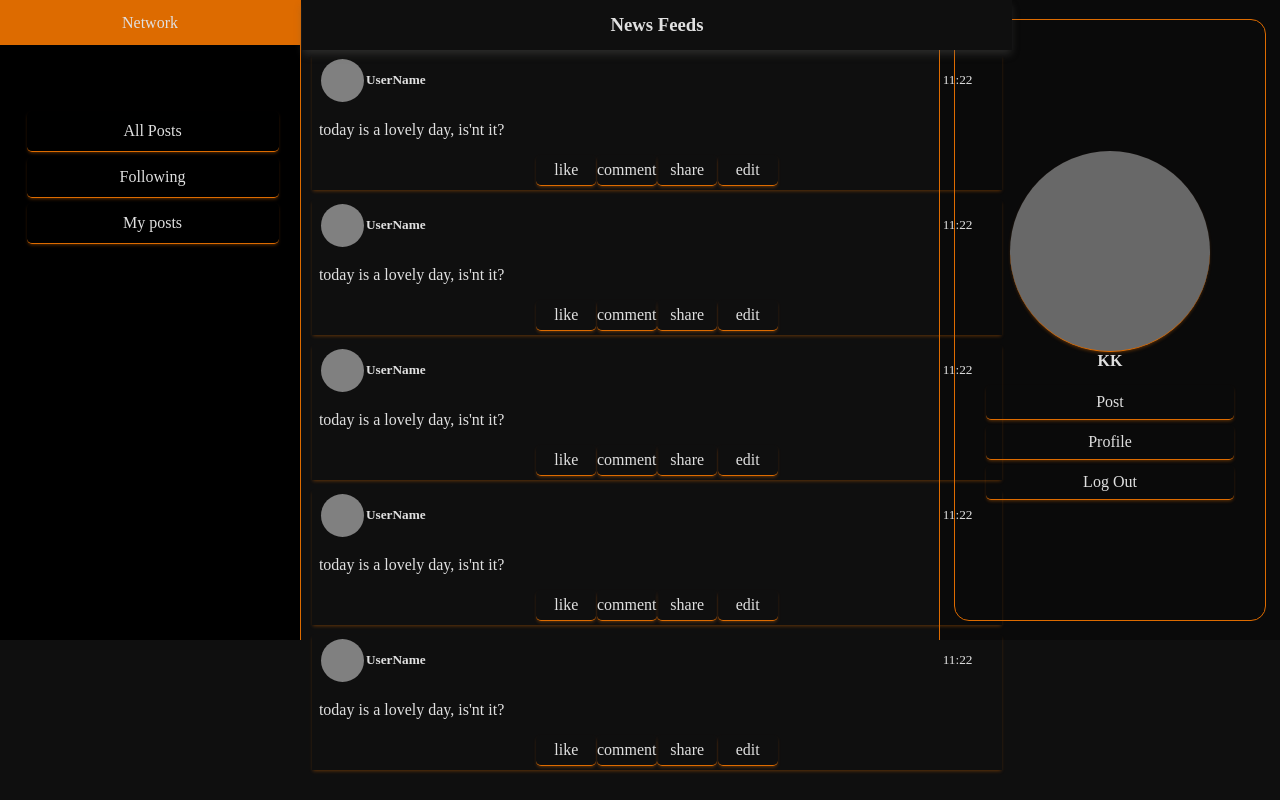
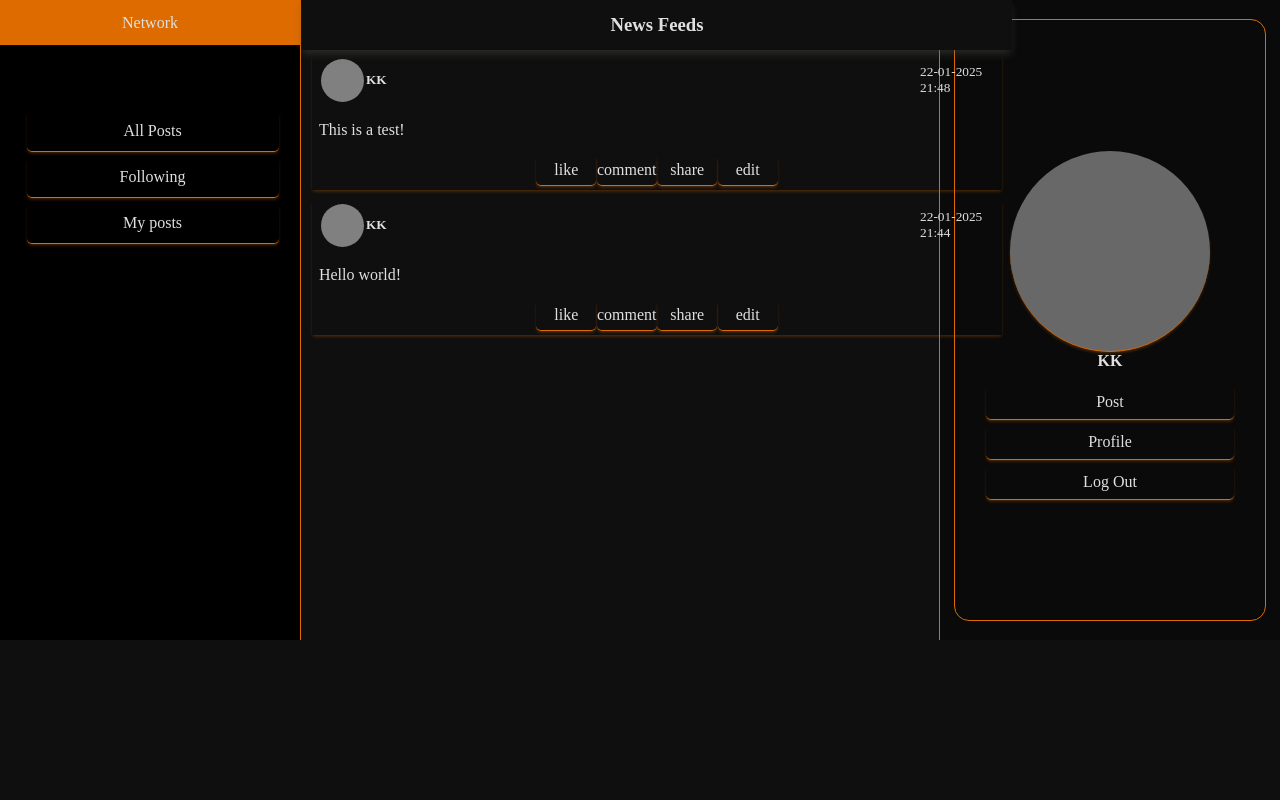
Before and after one commit to KKRamushu/CS50project4, a Django app: page / in a window 1280 px wide. Run offline with Django 3.2, Linux system fonts and the light colour scheme; a user stored in the database is signed in; data comes from the database, SQL or seed files in the repository; both versions use the stored data as it was after the commit; some libraries are stand-ins or nearby versions.

Commit message:
post function started

```diff
--- a/network/static/network/script.js
+++ b/network/static/network/script.js
@@ -8,8 +8,15 @@ document.addEventListener('DOMContentLoaded', function(){
   })
 
   //cancel post
-  document.querySelector('#cancel-post').addEventListener('click', ()=>{
+  document.querySelector('.post-action').addEventListener('click', ()=>{
     document.querySelector('.new-post-container').style.display = 'none';
     document.querySelector('.post-text').value ='';
   })
+
+  //Save Post
+  /*
+  document.querySelector('#save-post').addEventListener('click', ()=>{
+    document.querySelector('.new-post-container').style.display = 'none';
+    document.querySelector('.post-text').value ='';
+  })*/
 })
--- a/network/templates/network/index.html
+++ b/network/templates/network/index.html
@@ -7,25 +7,26 @@
         <h3 class="feeds-title">News Feeds</h3>
     </div>
 
-    <form action="" method="post" class="new-post-container">
+    <form action="{% url 'post' %}" method="post" class="new-post-container">
+        {% csrf_token %}
         <input type="text" name="post-content" id="" class="post-text form-control">
         <div class="post-actions">
             <input type="button" value="cancel" id="cancel-post" class="post-action btn-primary action">
-            <input type="submit" value="Post" class="post-action btn-primary action">
+            <input type="submit" value="Post" id="save-post" class="post-action btn-primary action">
         </div>
     </form>
-
+    {% for post in allPosts %}
         <div class="post-container">
             <div class="post-header">
                 <div class="poster-container">
                     <div class="poster-img"></div>
-                <div class="poster-name"><h5>UserName</h5></div>
+                    <div class="poster-name"><h5>{{post.poster}}</h5></div>
                 </div>
-            <div class="post-time"><small>11:22</small></div>
+                <div class="post-time"><small>{{post.timestamp}}</small></div>
             </div>
 
             <div class="post-body">
-            <p class="post-content">today is a lovely day, is'nt it?</p>
+                <p class="post-content">{{post.content}}</p>
             </div>
             {% if user.is_authenticated %}
             <div class="post-footer">
@@ -36,91 +37,7 @@
             </div>
             {% endif %}
         </div>
-    <div class="post-container">
-        <div class="post-header">
-            <div class="poster-container">
-                <div class="poster-img"></div>
-                <div class="poster-name"><h5>UserName</h5></div>
-            </div>
-            <div class="post-time"><small>11:22</small></div>
-        </div>
-
-        <div class="post-body">
-            <p class="post-content">today is a lovely day, is'nt it?</p>
-        </div>
-        {% if user.is_authenticated %}
-        <div class="post-footer">
-            <div class="likes">like</div>
-            <div class="comment">comment</div>
-            <div class="share">share</div>
-            <div class="edit">edit</div>
-        </div>
-        {% endif %}
-    </div>
-    <div class="post-container">
-        <div class="post-header">
-            <div class="poster-container">
-                <div class="poster-img"></div>
-                <div class="poster-name"><h5>UserName</h5></div>
-            </div>
-            <div class="post-time"><small>11:22</small></div>
-        </div>
-
-        <div class="post-body">
-            <p class="post-content">today is a lovely day, is'nt it?</p>
-        </div>
-        {% if user.is_authenticated %}
-        <div class="post-footer">
-            <div class="likes">like</div>
-            <div class="comment">comment</div>
-            <div class="share">share</div>
-            <div class="edit">edit</div>
-        </div>
-        {% endif %}
-    </div>
-    <div class="post-container">
-        <div class="post-header">
-            <div class="poster-container">
-                <div class="poster-img"></div>
-                <div class="poster-name"><h5>UserName</h5></div>
-            </div>
-            <div class="post-time"><small>11:22</small></div>
-        </div>
-
-        <div class="post-body">
-            <p class="post-content">today is a lovely day, is'nt it?</p>
-        </div>
-        {% if user.is_authenticated %}
-        <div class="post-footer">
-            <div class="likes">like</div>
-            <div class="comment">comment</div>
-            <div class="share">share</div>
-            <div class="edit">edit</div>
-        </div>
-        {% endif %}
-    </div>
-    <div class="post-container">
-        <div class="post-header">
-            <div class="poster-container">
-                <div class="poster-img"></div>
-                <div class="poster-name"><h5>UserName</h5></div>
-            </div>
-            <div class="post-time"><small>11:22</small></div>
-        </div>
-
-        <div class="post-body">
-            <p class="post-content">today is a lovely day, is'nt it?</p>
-        </div>
-        {% if user.is_authenticated %}
-        <div class="post-footer">
-            <div class="likes">like</div>
-            <div class="comment">comment</div>
-            <div class="share">share</div>
-            <div class="edit">edit</div>
-        </div>
-        {% endif %}
-    </div>
-
+    {% endfor %}
 </div>
 
 {% endblock %}
--- a/network/urls.py
+++ b/network/urls.py
@@ -8,5 +8,6 @@ urlpatterns = [
     path("login", views.login_view, name="login"),
     path("logout", views.logout_view, name="logout"),
     path("register", views.register, name="register"),
-    path("profile", views.profile, name="profile")
+    path("profile", views.profile, name="profile"),
+    path("post", views.post, name="post")
 ]
--- a/network/views.py
+++ b/network/views.py
@@ -3,12 +3,14 @@ from django.db import IntegrityError
 from django.http import HttpResponse, HttpResponseRedirect
 from django.shortcuts import render
 from django.urls import reverse
+from datetime import datetime
 
-from .models import User
+from .models import User, Post, Likes, Follow
 
 
 def index(request):
-    return render(request, "network/index.html")
+    allPosts = reversed(Post.objects.all())
+    return render(request, "network/index.html",{"allPosts":allPosts})
 
 def profile(request):
     return render(request, "network/profile.html")
@@ -63,3 +65,18 @@ def register(request):
         return HttpResponseRedirect(reverse("index"))
     else:
         return render(request, "network/register.html")
+
+def post(request):
+    if request.method == "POST":
+        poster = request.user
+        content = request.POST["post-content"]
+        postTime = datetime.now().strftime("%d-%m-%Y %H:%M")
+
+        newPost = Post(
+            poster = poster,
+            content = content,
+            timestamp = postTime
+        )
+
+        newPost.save()
+        return (index(request))
```
Also changed, not shown: db.sqlite3. Lines whose indentation alone changed are shown as unchanged.
